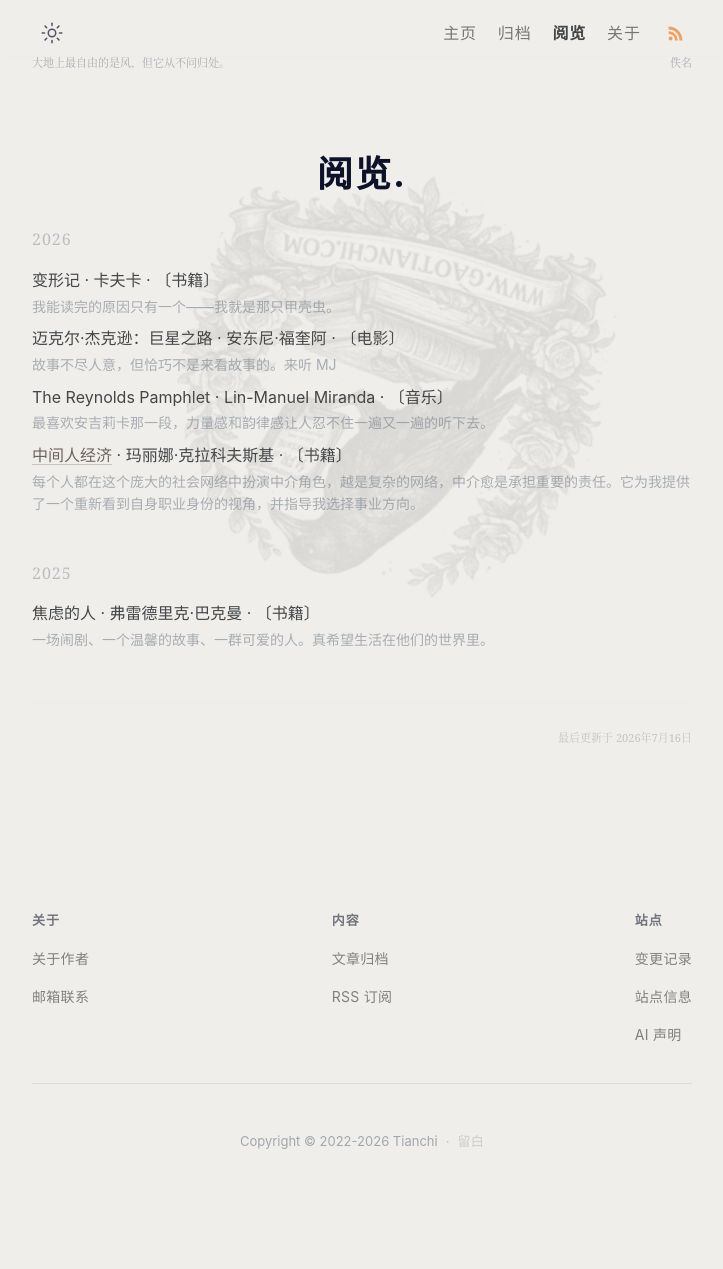
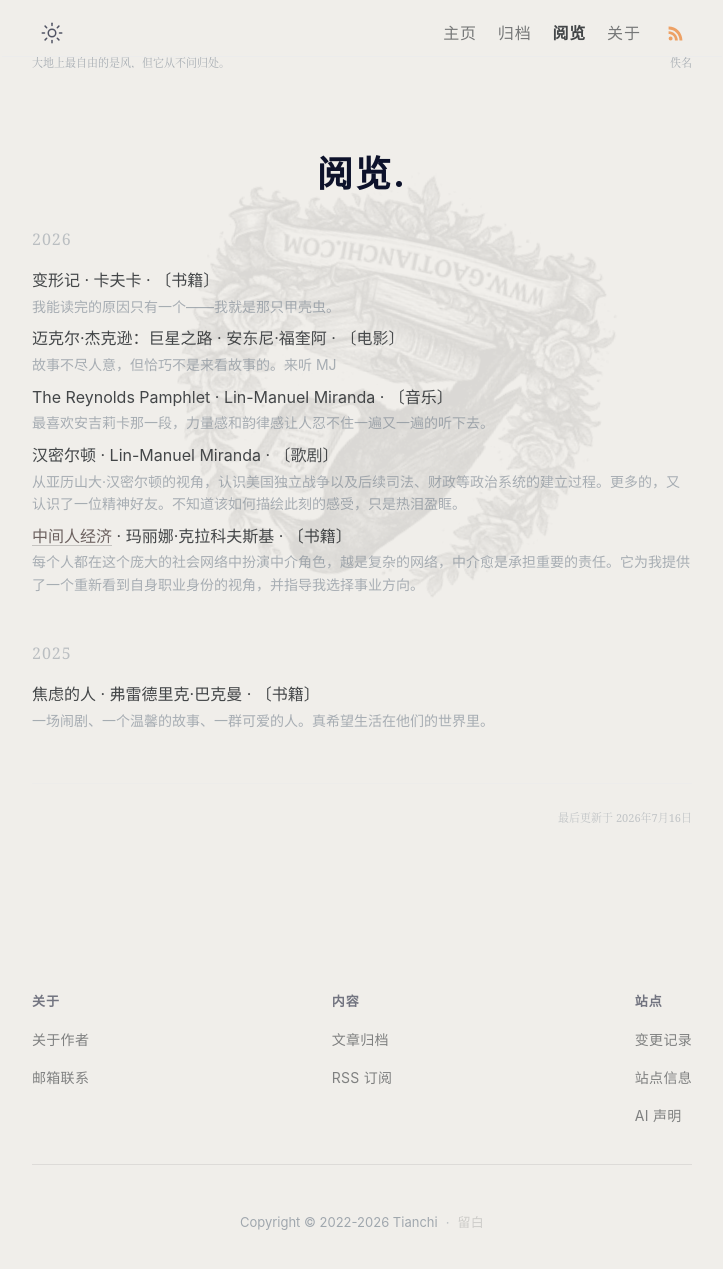
Before and after one commit to gaotianchi/gaotianchi.github.io, a Jekyll site: the page built from _pages/library.html, in a window 1280 px wide. Shown: the whole page, without its empty margins (278-1001 px from the left). Built offline with Jekyll 4.4.1, drawn with Linux system fonts in a browser that asks for light colours; before the commit the page ends 1188 px from its top, so only the background shows below that.

Commit message:
feat: 阅览新增「汉密尔顿」
Co-Authored-By: Claude Fable 5 <noreply@anthropic.com>

```diff
--- a/_data/consuming.yml
+++ b/_data/consuming.yml
@@ -28,6 +28,12 @@
   started: 2026-03-27
   notes: 最喜欢安吉莉卡那一段，力量感和韵律感让人忍不住一遍又一遍的听下去。
 
+- title: 汉密尔顿
+  creator: Lin-Manuel Miranda
+  type: 歌剧
+  started: 2026-03-20
+  notes: 从亚历山大·汉密尔顿的视角，认识美国独立战争以及后续司法、财政等政治系统的建立过程。更多的，又认识了一位精神好友。不知道该如何描绘此刻的感受，只是热泪盈眶。
+
 - title: 中间人经济
   creator: 玛丽娜·克拉科夫斯基
   type: 书籍
```
